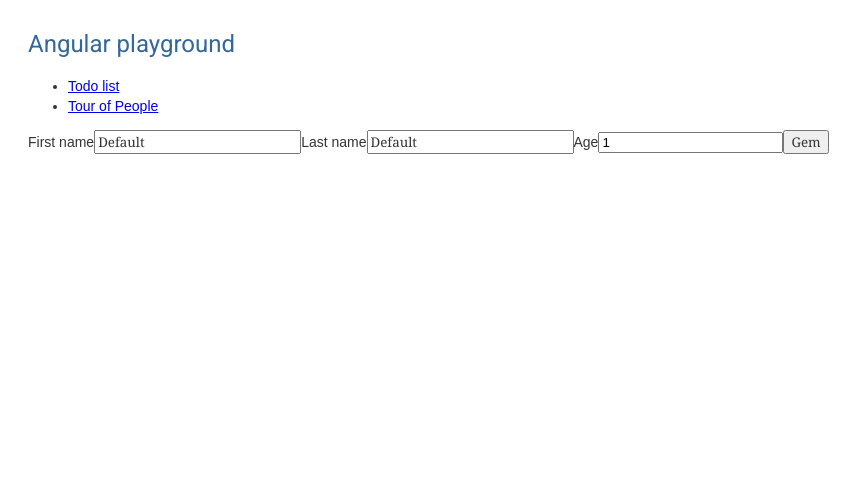
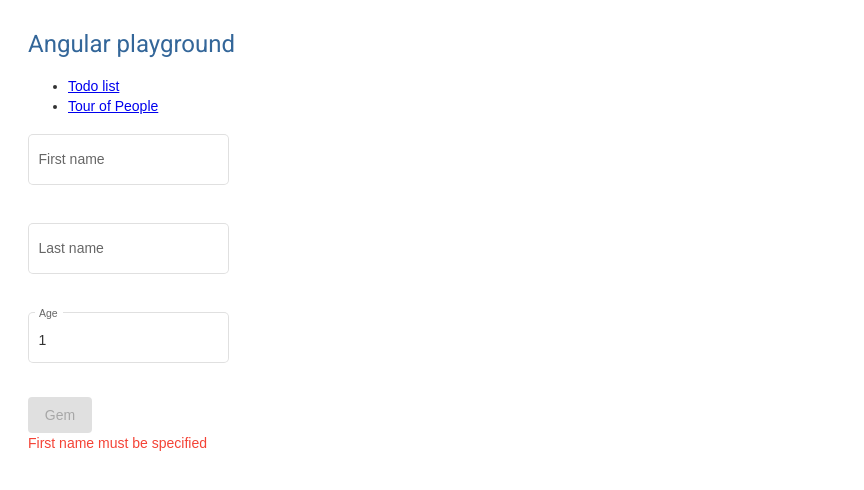
Before and after one commit to MartinALund/LearningAngular, an Angular app: page /people/createPerson in a window 1280 px wide. Shown: the top 490 px of the page, without its empty margins (0-864 px from the left). Built offline with nearby package versions, Linux system fonts and the light colour scheme.

Commit message:
Added material design to reactive forms

```diff
--- a/src/app/person-form-reactive/person-form-reactive.component.html
+++ b/src/app/person-form-reactive/person-form-reactive.component.html
@@ -1,15 +1,39 @@
 <form [formGroup]="form" (ngSubmit)="onSubmit(form.value)">
 
-  <label for="firstName">First name</label>
-  <input
-    type="text" id="firstName"
-    required minlength="4"
-    formControlName="firstName">
-  <label for="lastName">Last name</label>
-  <input
-    type="text"
-    id="lastName"
-    formControlName="lastName">
+  <p>
+    <mat-form-field appearance="outline">
+      <mat-label>First name</mat-label>
+      <input matInput
+             type="text"
+             id="firstName"
+             formControlName="firstName"
+             placeholder="Martin">
+    </mat-form-field>
+  </p>
+
+  <p>
+    <mat-form-field appearance="outline">
+      <mat-label>Last name</mat-label>
+      <input matInput
+             type="text"
+             id="lastName"
+             formControlName="lastName"
+             placeholder="Lund">
+    </mat-form-field>
+  </p>
+
+  <p>
+    <mat-form-field appearance="outline">
+      <mat-label>Age </mat-label>
+      <input matInput
+             type="number"
+             id="age"
+             formControlName="age"
+             placeholder="1">
+    </mat-form-field>
+  </p>
+
+  <button type="submit" mat-raised-button [disabled]="!form.valid">Gem</button>
 
   <div *ngIf="form.get('firstName').hasError('pattern')">
     <p class="mat-error">First name cannot contain numbers</p>
@@ -23,12 +47,4 @@
     <p class="mat-error">Last name cannot contain numbers</p>
   </div>
 
-  <label for="age">Age</label>
-  <input
-    type="number"
-    id="age"
-    formControlName="age">
-
-
-  <button type="submit" [disabled]="!form.valid">Gem</button>
 </form>
--- a/src/app/person-form-reactive/person-form-reactive.component.ts
+++ b/src/app/person-form-reactive/person-form-reactive.component.ts
@@ -14,11 +14,11 @@
 
   ngOnInit(): void {
     this.form = new FormGroup({
-        firstName: new FormControl('Default', Validators.compose([
+        firstName: new FormControl('', Validators.compose([
           Validators.pattern('^^[a-zA-Z_]*$'),
           Validators.required,
           ])),
-        lastName: new FormControl('Default', Validators.pattern('^^[a-zA-Z_]*$')),
+        lastName: new FormControl('', Validators.pattern('^^[a-zA-Z_]*$')),
         age: new FormControl('1'),
       }
     );
--- a/src/styles.scss
+++ b/src/styles.scss
@@ -1,4 +1,5 @@
 /* You can add global styles to this file, and also import other style files */
+@import "~@angular/material/prebuilt-themes/indigo-pink.css";
 
 html, body { height: 100%; }
 body { margin: 0; font-family: Roboto, "Helvetica Neue", sans-serif; }
--- a/tsconfig.json
+++ b/tsconfig.json
@@ -18,6 +18,7 @@
   },
   "angularCompilerOptions": {
     "fullTemplateTypeCheck": true,
-    "strictInjectionParameters": true
+    "strictInjectionParameters": true,
+    "enableIvy": false
   }
 }
```
Also changed, not shown: src/app/app.module.ts (+2 -10 lines), src/app/shared/material.module.ts (added, +69 -0 lines), 1 other file (tests, documents, lock files or other folders).
